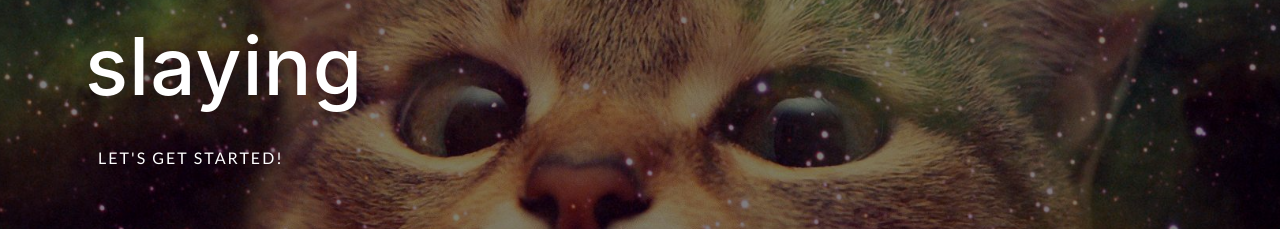
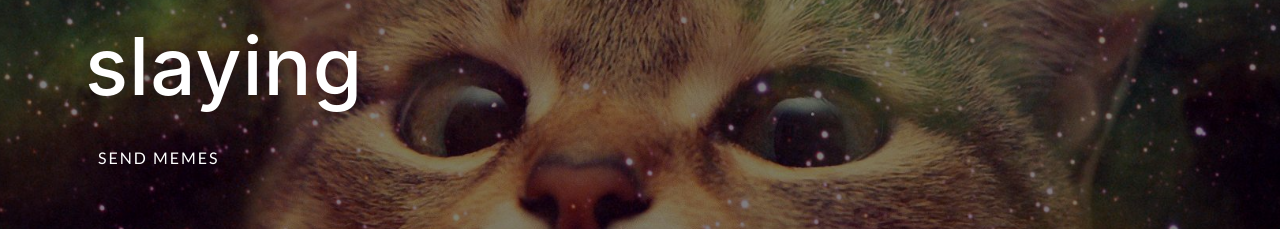
Before and after one commit to gavisch/Skip2018, a website with bundled scripts: page index.html in a window 1280 px wide. Shown: the part 1320-1549 px from the top of the page. Built offline with nearby package versions, Linux system fonts and the light colour scheme; a web font is replaced by a local one.

Commit message:
Update index.html

```diff
--- a/index.html
+++ b/index.html
@@ -71,7 +71,7 @@
       <div class="cta-content">
         <div class="container">
           <h2>Why?<br>Because 2018 be slaying</h2>
-          <a href="https://www.youtube.com/watch?v=m2Z0CyuyfMI" class="btn btn-outline btn-xl js-scroll-trigger">Let's Get Started!</a>
+          <a href="https://www.youtube.com/watch?v=m2Z0CyuyfMI" class="btn btn-outline btn-xl js-scroll-trigger">Send Memes</a>
         </div>
       </div>
       <div class="overlay"></div>
```
